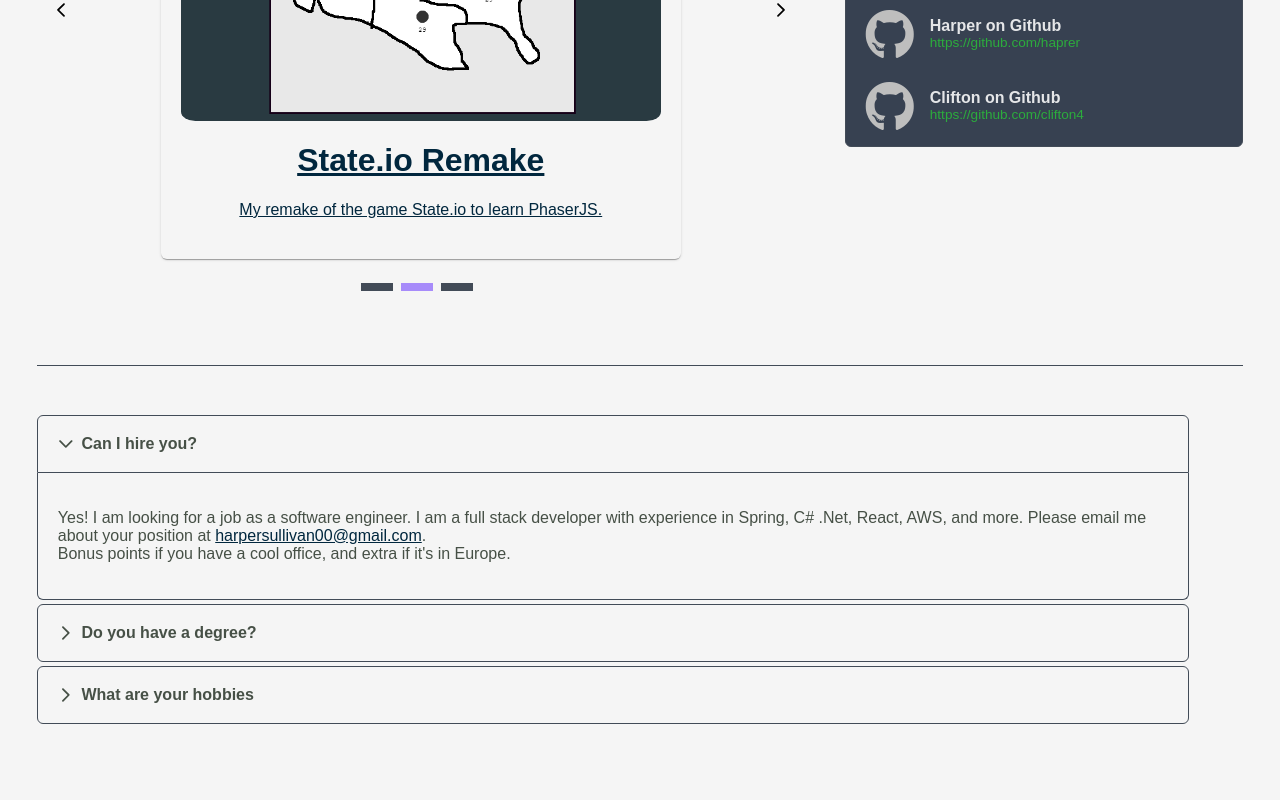
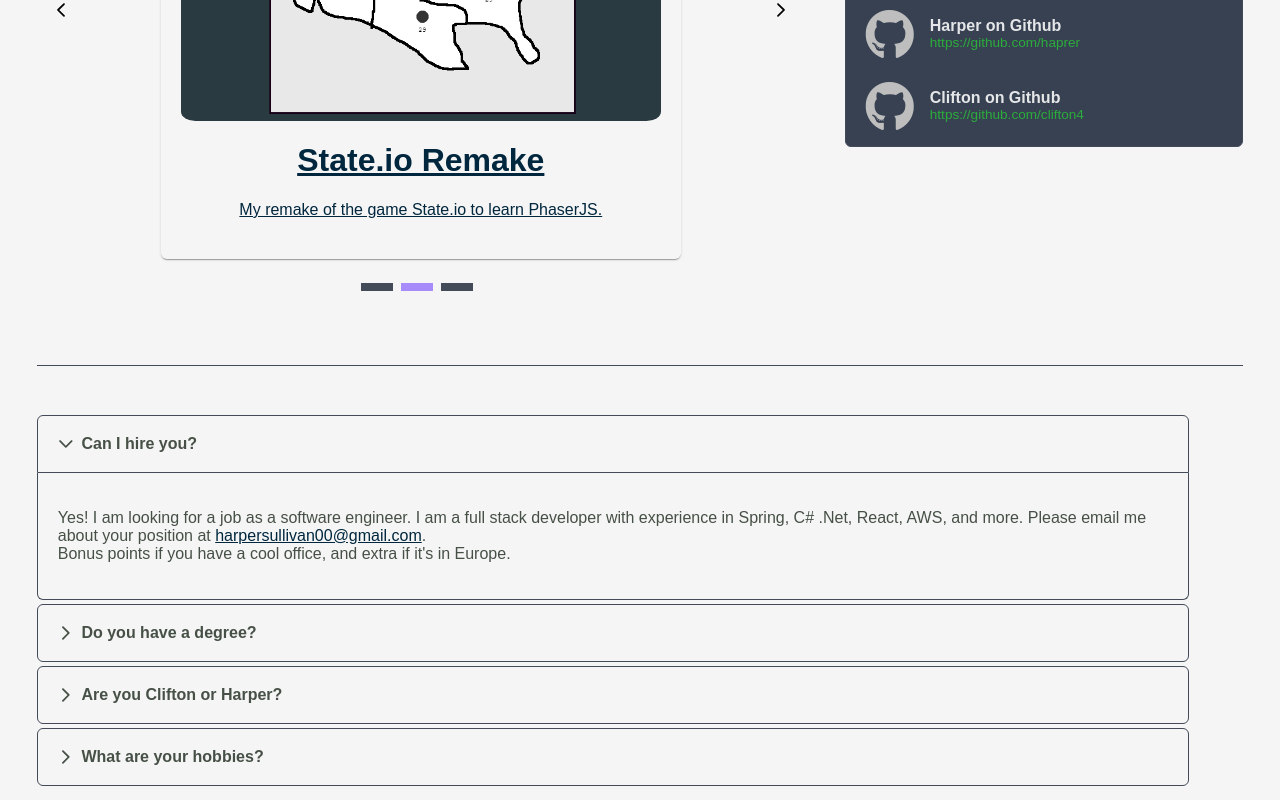
Before and after one commit to haprer/website, a React (Vite) app: page / in a window 1280 px wide. Shown: the part 378-1178 px from the top of the page. Before the commit the page ends 1116 px from the top, so only its background shows below. Built offline with nearby package versions, Linux system fonts and the light colour scheme; a web font is replaced by a local one.

Commit message:
added name explanation to accordion questions

```diff
--- a/src/pages/Home.jsx
+++ b/src/pages/Home.jsx
@@ -31,10 +31,16 @@ function QuestionAccordian() {
                     Yes, I have a Bachelor of Science in Computer Science from the University of New Hampshire.
                 </p>
             </AccordionTab>
-            <AccordionTab header="What are your hobbies">
+            <AccordionTab header="Are you Clifton or Harper?">
+                <p className="m-0">
+                    Both! I am nonbinary and I use both names. Usually I prefer Harper but if you still know me as Clifton or
+                    Clif thats cool to!
+                </p>
+            </AccordionTab>
+            <AccordionTab header="What are your hobbies?">
                 <p className="m-0">
                     Aside from making software I love to cook, read, and play video games. I competed in first robotics and cross country in high school.
-                    I played competetive dota 2 in college.
+                    I played competetive dota 2 in college. I also Ski and Sail when the weather is good.
                 </p>
             </AccordionTab>
         </Accordion>
```
